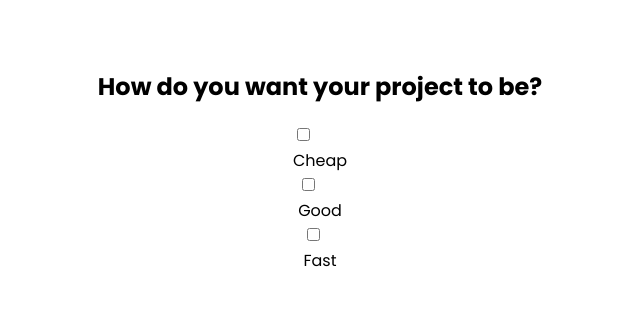
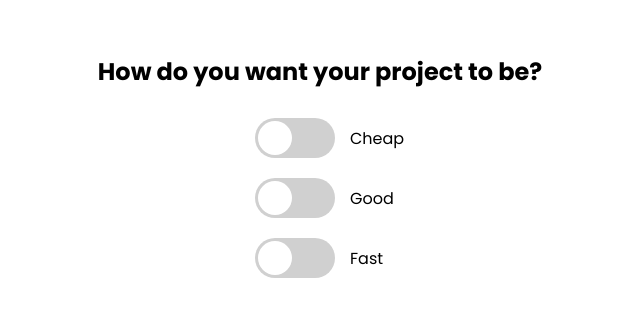
Before and after one commit to a4my/checkboxes, a plain HTML site: page index.html in a window 1280 px wide. Shown: the part 239-556 px from the top of the page, without its empty margins (320-960 px from the left). Drawn offline with Linux system fonts and the light colour scheme.

Commit message:
Completed UI design

```diff
--- a/style.css
+++ b/style.css
@@ -14,3 +14,69 @@ body {
     overflow: hidden;
     margin: 0;
 }
+
+.toggle-container {
+    display: flex;
+    align-items: center;
+    margin: 10px 0;
+    width: 200px;
+}
+
+.toggle {
+    visibility: hidden;
+}
+
+.label {
+    position: relative;
+    width: 80px;
+    height: 40px;
+    background-color: #d0d0d0;
+    border-radius: 50px;
+    cursor: pointer;
+    display: inline-block;
+    margin: 0 15px 0;
+}
+
+.toggle:checked + .label{
+    background-color: #8e44ad;
+}
+
+.ball {
+    background: #fff;
+    height: 34px;
+    width: 34px;
+    border-radius: 50%;
+    position: absolute;
+    top: 3px;
+    left: 3px;
+    align-items: center;
+    justify-content: center;
+    animation: slideOff 0.3s linear forwards;
+}
+
+.toggle:checked + .label .ball {
+    animation: slideOn 0.3s linear forwards;
+}
+
+@keyframes slideOn {
+    0% {
+        transform:  translateX(0) scale(1);
+    }
+    50% {
+        transform: translateX(20px) scale(1.2);
+    }
+    100% {
+        transform: translateX(40px) scale(1);
+    }
+}
+@keyframes slideOff {
+    0% {
+        transform: translateX(40px) scale(1);
+    }
+    50% {
+        transform: translateX(20px) scale(1.2);
+    }
+    100% {
+        transform: translateX(0) scale(1);
+    }
+}
```
